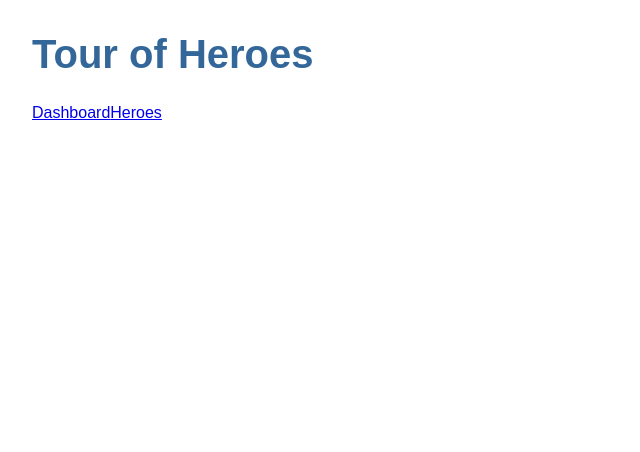
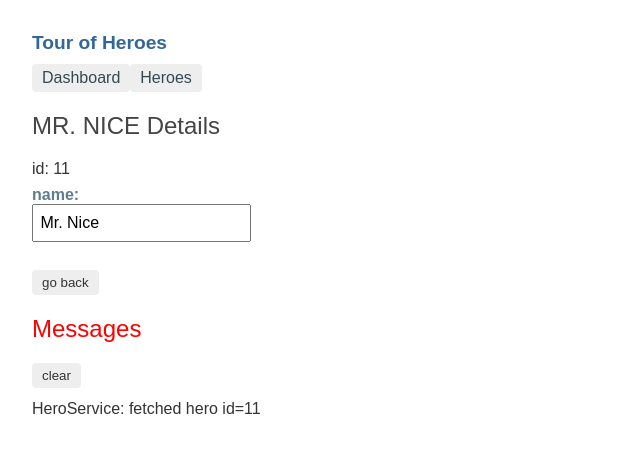
Before and after one commit to ozaki25/angular_tutorial, an Angular app: page /detail/11 in a window 1280 px wide. Before the commit this address led to /. Shown: the top 452 px of the page, without its empty margins (0-640 px from the left). Built offline with nearby package versions, Linux system fonts and the light colour scheme.

Commit message:
add detail route

```diff
--- a/src/app/app.component.scss
+++ b/src/app/app.component.scss
@@ -1,5 +1,29 @@
+/* AppComponent's private CSS styles */
 h1 {
-  color: #369;
-  font-family: Arial, Helvetica, sans-serif;
-  font-size: 250%;
+  font-size: 1.2em;
+  margin-bottom: 0;
 }
+h2 {
+  font-size: 2em;
+  margin-top: 0;
+  padding-top: 0;
+}
+nav a {
+  padding: 5px 10px;
+  text-decoration: none;
+  margin-top: 10px;
+  display: inline-block;
+  background-color: #eee;
+  border-radius: 4px;
+}
+nav a:visited,
+a:link {
+  color: #334953;
+}
+nav a:hover {
+  color: #039be5;
+  background-color: #cfd8dc;
+}
+nav a.active {
+  color: #039be5;
+}
--- a/src/app/app.module.ts
+++ b/src/app/app.module.ts
@@ -6,8 +6,9 @@ import { AppComponent } from './app.component';
 import { HeroesComponent } from './heroes/heroes.component';
 import { HeroDetailComponent } from './hero-detail/hero-detail.component';
 import { MessagesComponent } from './messages/messages.component';
+import { DashboardComponent } from './dashboard/dashboard.component';
+
 import { AppRoutingModule } from './app-routing.module';
-import { DashboardComponent } from './dashboard/dashboard.component';
 
 @NgModule({
   declarations: [
--- a/src/app/dashboard/dashboard.component.html
+++ b/src/app/dashboard/dashboard.component.html
@@ -1,6 +1,10 @@
 <h3>Top Heroes</h3>
 <div class="grid grid-pad">
-  <a *ngFor="let hero of heroes" class="col-1-4">
+  <a
+    *ngFor="let hero of heroes"
+    class="col-1-4"
+    routerLink="/detail/{{ hero.id }}"
+  >
     <div class="module hero">
       <h4>{{ hero.name }}</h4>
     </div>
--- a/src/app/hero-detail/hero-detail.component.html
+++ b/src/app/hero-detail/hero-detail.component.html
@@ -1,9 +1,14 @@
 <div *ngIf="hero">
-  <h2>{{hero.name | uppercase}} Details</h2>
-  <div><span>id: </span>{{hero.id}}</div>
+  <h2>{{ hero.name | uppercase }} Details</h2>
   <div>
-    <label>name:
-      <input [(ngModel)]="hero.name" placeholder="name"/>
+    <span>id:</span>
+    {{ hero.id }}
+  </div>
+  <div>
+    <label>
+      name:
+      <input [(ngModel)]="hero.name" placeholder="name" />
     </label>
   </div>
+  <button (click)="goBack()">go back</button>
 </div>
--- a/src/app/hero-detail/hero-detail.component.scss
+++ b/src/app/hero-detail/hero-detail.component.scss
@@ -0,0 +1,31 @@
+/* HeroDetailComponent's private CSS styles */
+label {
+  display: inline-block;
+  width: 3em;
+  margin: 0.5em 0;
+  color: #607d8b;
+  font-weight: bold;
+}
+input {
+  height: 2em;
+  font-size: 1em;
+  padding-left: 0.4em;
+}
+button {
+  margin-top: 20px;
+  font-family: Arial;
+  background-color: #eee;
+  border: none;
+  padding: 5px 10px;
+  border-radius: 4px;
+  cursor: pointer;
+  cursor: hand;
+}
+button:hover {
+  background-color: #cfd8dc;
+}
+button:disabled {
+  background-color: #eee;
+  color: #ccc;
+  cursor: auto;
+}
--- a/src/app/hero-detail/hero-detail.component.ts
+++ b/src/app/hero-detail/hero-detail.component.ts
@@ -1,5 +1,8 @@
 import { Component, OnInit, Input } from '@angular/core';
+import { ActivatedRoute } from '@angular/router';
+import { Location } from '@angular/common';
 import { Hero } from '../hero';
+import { HeroService } from '../hero.service';
 
 @Component({
   selector: 'app-hero-detail',
@@ -9,7 +12,22 @@ import { Hero } from '../hero';
 export class HeroDetailComponent implements OnInit {
   @Input() hero: Hero;
 
-  constructor() {}
+  constructor(
+    private route: ActivatedRoute,
+    private heroService: HeroService,
+    private location: Location,
+  ) {}
 
-  ngOnInit() {}
+  ngOnInit() {
+    this.getHero();
+  }
+
+  getHero(): void {
+    const id = +this.route.snapshot.paramMap.get('id');
+    this.heroService.getHero(id).subscribe(hero => (this.hero = hero));
+  }
+
+  goBack(): void {
+    this.location.back();
+  }
 }
--- a/src/app/hero.service.ts
+++ b/src/app/hero.service.ts
@@ -4,9 +4,7 @@ import { MessageService } from './message.service';
 import { Hero } from './hero';
 import { HEROES } from './mock-heroes';
 
-@Injectable({
-  providedIn: 'root',
-})
+@Injectable({ providedIn: 'root' })
 export class HeroService {
   constructor(private messageService: MessageService) {}
 
@@ -14,4 +12,9 @@ export class HeroService {
     this.messageService.add('HeroService: fetched heroes');
     return of(HEROES);
   }
+
+  getHero(id: number): Observable<Hero> {
+    this.messageService.add(`HeroService: fetched hero id=${id}`);
+    return of(HEROES.find(hero => hero.id === id));
+  }
 }
--- a/src/app/heroes/heroes.component.html
+++ b/src/app/heroes/heroes.component.html
@@ -1,7 +1,9 @@
 <h2>My Heroes</h2>
 <ul class="heroes">
-  <li *ngFor="let hero of heroes" (click)="onSelect(hero)" [class.selected]="hero === selectedHero">
-    <span class="badge">{{hero.id}}</span> {{hero.name}}
+  <li *ngFor="let hero of heroes">
+    <a routerLink="/detail/{{ hero.id }}">
+      <span class="badge">{{ hero.id }}</span>
+      {{ hero.name }}
+    </a>
   </li>
 </ul>
-<app-hero-detail [hero]="selectedHero"></app-hero-detail>
--- a/src/app/heroes/heroes.component.scss
+++ b/src/app/heroes/heroes.component.scss
@@ -1,8 +1,4 @@
 /* HeroesComponent's private CSS styles */
-.selected {
-  background-color: #CFD8DC !important;
-  color: white;
-}
 .heroes {
   margin: 0 0 2em 0;
   list-style-type: none;
@@ -10,39 +6,46 @@
   width: 15em;
 }
 .heroes li {
+  position: relative;
   cursor: pointer;
-  position: relative;
-  left: 0;
-  background-color: #EEE;
-  margin: .5em;
-  padding: .3em 0;
+  background-color: #eee;
+  margin: 0.5em;
+  padding: 0.3em 0;
   height: 1.6em;
   border-radius: 4px;
 }
-.heroes li.selected:hover {
-  background-color: #BBD8DC !important;
-  color: white;
+
+.heroes li:hover {
+  color: #607d8b;
+  background-color: #ddd;
+  left: 0.1em;
 }
-.heroes li:hover {
-  color: #607D8B;
-  background-color: #DDD;
-  left: .1em;
+
+.heroes a {
+  color: #333;
+  text-decoration: none;
+  position: relative;
+  display: block;
+  width: 250px;
 }
-.heroes .text {
-  position: relative;
-  top: -3px;
+
+.heroes a:hover {
+  color: #607d8b;
 }
+
 .heroes .badge {
   display: inline-block;
   font-size: small;
   color: white;
   padding: 0.8em 0.7em 0 0.7em;
-  background-color: #607D8B;
+  background-color: #405061;
   line-height: 1em;
   position: relative;
   left: -1px;
   top: -4px;
   height: 1.8em;
-  margin-right: .8em;
+  min-width: 16px;
+  text-align: right;
+  margin-right: 0.8em;
   border-radius: 4px 0 0 4px;
 }
--- a/src/app/heroes/heroes.component.ts
+++ b/src/app/heroes/heroes.component.ts
@@ -10,8 +10,6 @@ import { Hero } from '../hero';
 export class HeroesComponent implements OnInit {
   heroes: Hero[];
 
-  selectedHero: Hero;
-
   constructor(private heroService: HeroService) {}
 
   ngOnInit() {
@@ -21,8 +19,4 @@ export class HeroesComponent implements OnInit {
   getHeroes(): void {
     this.heroService.getHeroes().subscribe(heroes => (this.heroes = heroes));
   }
-
-  onSelect(hero: Hero): void {
-    this.selectedHero = hero;
-  }
 }
```
Also changed, not shown: src/app/app-routing.module.ts (+5 -2 lines).
